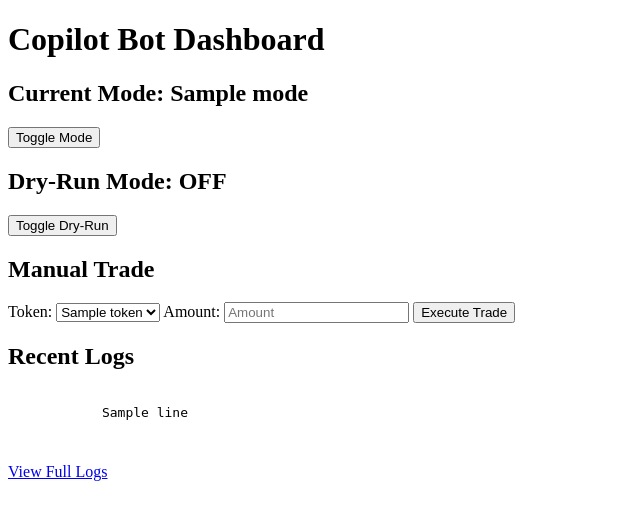
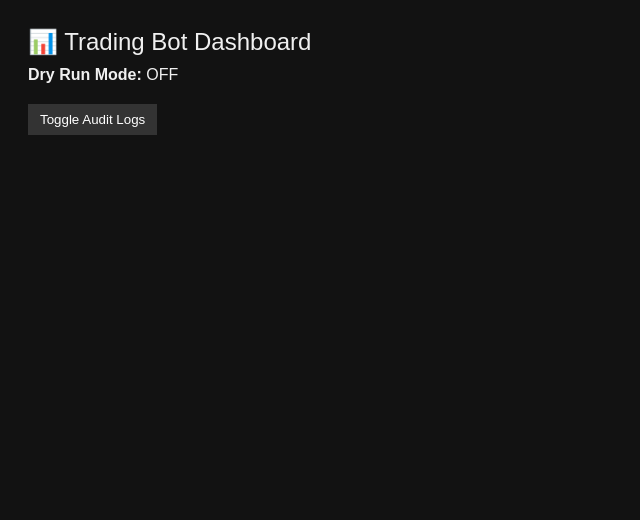
Before and after one commit to KIILLSTAR/COPILOT-BOT, a Flask app: template dashboard/templates/index.html in a window 1280 px wide. Shown: the top 520 px of the page, without its empty margins (0-640 px from the left). Run offline with Flask 3, Linux system fonts and the light colour scheme; the template is opened without the code that fills it: most values are stand-ins (such as "Sample title", 1, 10 or a date in 2020).

Commit message:
Update index.html

```diff
--- a/dashboard/templates/index.html
+++ b/dashboard/templates/index.html
@@ -1,43 +1,58 @@
 <!DOCTYPE html>
 <html>
 <head>
-    <title>Copilot Bot Dashboard</title>
+    <title>Trading Bot Dashboard</title>
+    <meta http-equiv="refresh" content="10">
+    <style>
+        body {
+            font-family: Arial, sans-serif;
+            background-color: #121212;
+            color: #f0f0f0;
+            padding: 20px;
+        }
+        .header {
+            font-size: 24px;
+            margin-bottom: 10px;
+        }
+        .status {
+            margin-bottom: 20px;
+        }
+        .logs {
+            display: none;
+            margin-top: 20px;
+        }
+        button {
+            background-color: #333;
+            color: #fff;
+            border: none;
+            padding: 8px 12px;
+            cursor: pointer;
+        }
+        button:hover {
+            background-color: #555;
+        }
+    </style>
+    <script>
+        function toggleLogs() {
+            const logs = document.getElementById("logs");
+            logs.style.display = logs.style.display === "none" ? "block" : "none";
+        }
+    </script>
 </head>
 <body>
-    <h1>Copilot Bot Dashboard</h1>
+    <div class="header">📊 Trading Bot Dashboard</div>
+    <div class="status">
+        <strong>Dry Run Mode:</strong> {{ 'ON' if dry_run else 'OFF' }}
+    </div>
 
-    <h2>Current Mode: {{ mode }}</h2>
-    <form action="/toggle_mode" method="post">
-        <button type="submit">Toggle Mode</button>
-    </form>
-
-    <h2>Dry-Run Mode: {{ "ON" if dry_run else "OFF" }}</h2>
-    <form action="/toggle_dry_run" method="post">
-        <button type="submit">Toggle Dry-Run</button>
-    </form>
-
-    <h2>Manual Trade</h2>
-    <form action="/manual_trade" method="post">
-        <label for="token">Token:</label>
-        <select name="token" id="token">
-            {% for token in tokens %}
-                <option value="{{ token }}">{{ token }}</option>
+    <button onclick="toggleLogs()">Toggle Audit Logs</button>
+    <div id="logs" class="logs">
+        <h3>Audit Logs</h3>
+        <ul>
+            {% for line in logs %}
+                <li>{{ line }}</li>
             {% endfor %}
-        </select>
-
-        <label for="amount">Amount:</label>
-        <input type="number" name="amount" step="0.01" placeholder="Amount">
-
-        <button type="submit">Execute Trade</button>
-    </form>
-
-    <h2>Recent Logs</h2>
-    <pre>
-        {% for line in logs %}
-            {{ line }}
-        {% endfor %}
-    </pre>
-
-    <a href="/logs">View Full Logs</a>
+        </ul>
+    </div>
 </body>
 </html>
```
